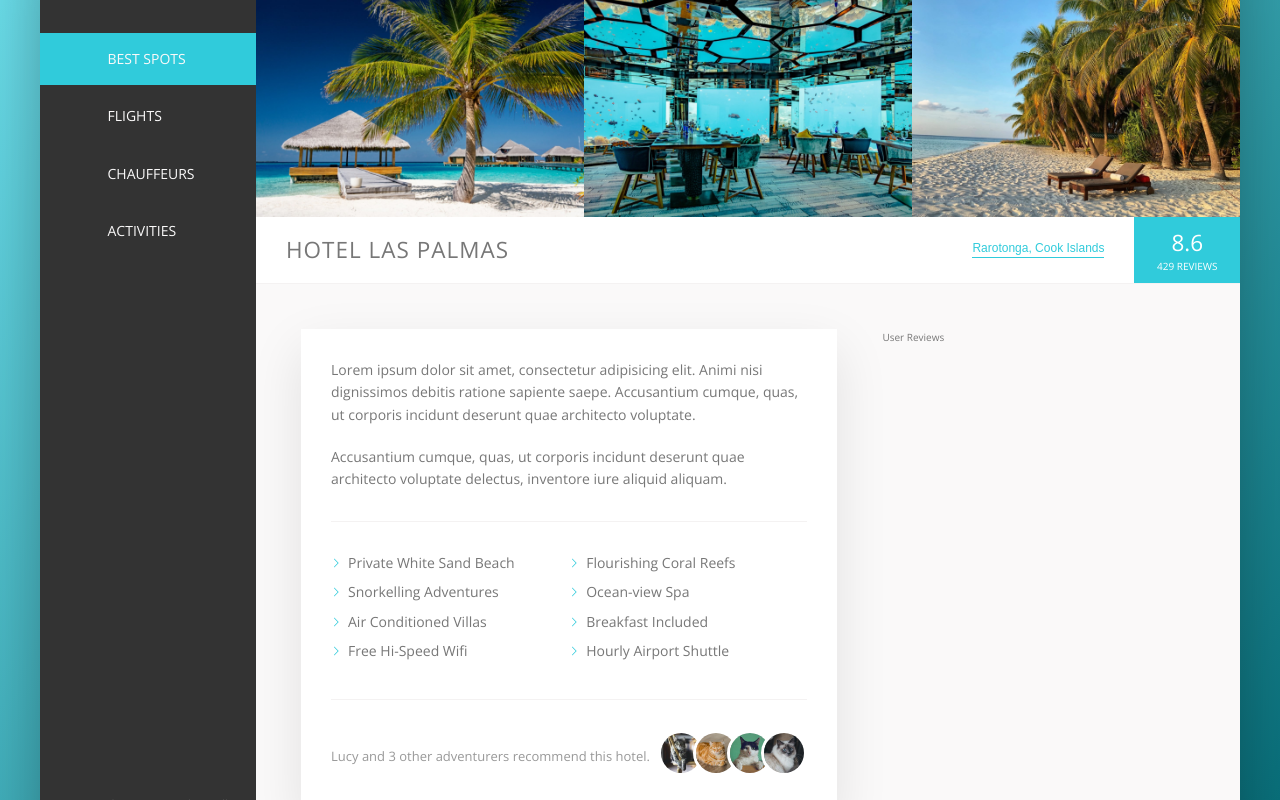
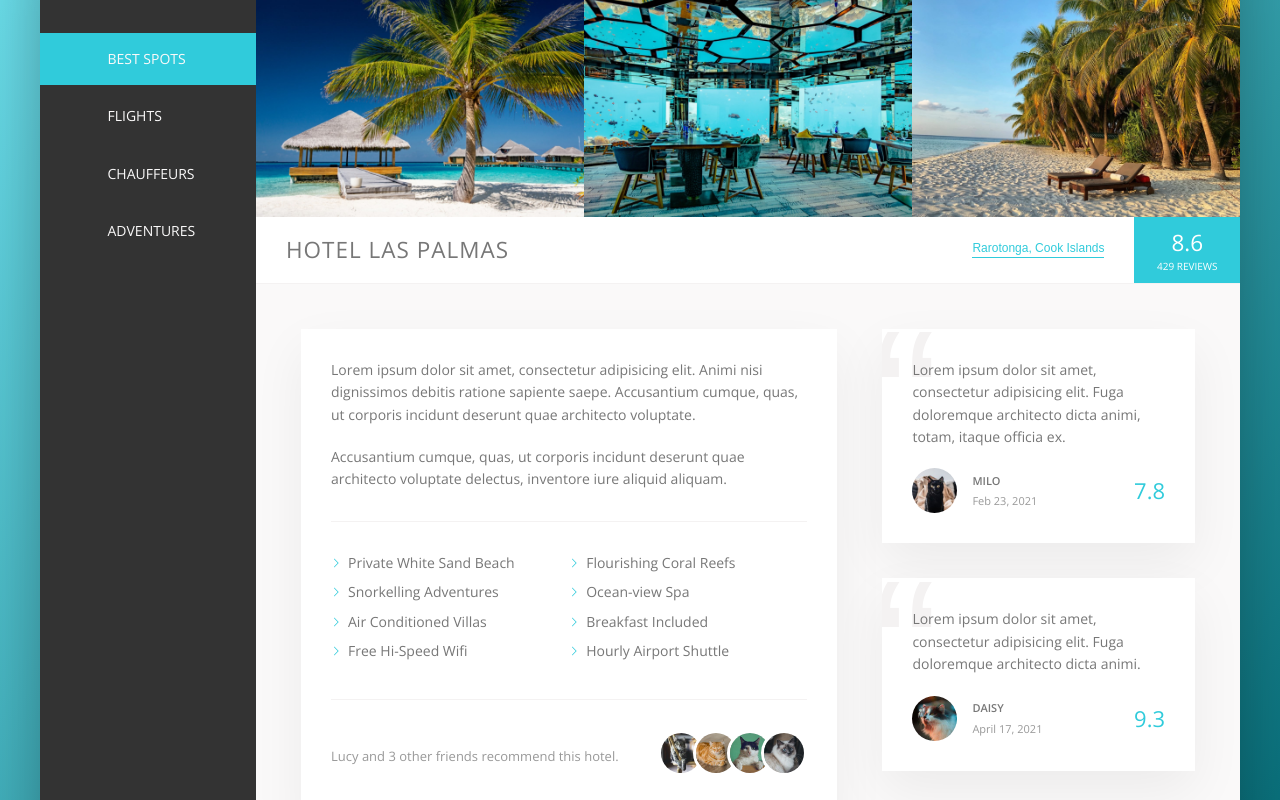
Before and after one commit to vbobey/cat-nap, a website: page index.html in a window 1280 px wide. Shown: the part 152-952 px from the top of the page. Drawn offline with nearby package versions, Linux system fonts and the light colour scheme.

Commit message:
User Reviews Styling

```diff
--- a/index.html
+++ b/index.html
@@ -58,6 +58,7 @@
                     </div>
                 </nav>
             </header>
+
             <div class="content">
                 <nav class="sidebar">
                     <ul class="side-nav">
@@ -90,7 +91,7 @@
                                 <svg class="side-nav__icon">
                                     <use xlink:href="img/sprite.svg#icon-map"></use>
                                 </svg>
-                                <span>Activities</span>
+                                <span>Adventures</span>
                             </a>
                         </li>
                     </ul>
@@ -99,6 +100,7 @@
                         &copy; 2021 by Victoria Bobey. All Rights Reserved.
                     </div>
                 </nav>
+
                 <main class="spot-view">
                     <div class="gallery">
                         <figure class="gallery__item">
@@ -168,7 +170,7 @@
                             </ul>
                             <div class="recommend">
                                 <p class="recommend__count">
-                                    Lucy and 3 other adventurers recommend this hotel.
+                                    Lucy and 3 other friends recommend this hotel.
                                 </p>
                                 <div class="recommend__users">
                                     <img src="img/cat-3.jpg" alt="" class="recommend__photo">
@@ -178,8 +180,35 @@
                                 </div>
                             </div>
                         </div>
+
                         <div class="user-reviews">
-                            User Reviews
+                            <figure class="review">
+                                <blockquote class="review__text">
+                                    Lorem ipsum dolor sit amet, consectetur adipisicing elit. Fuga doloremque architecto dicta animi, totam, itaque officia ex.
+                                </blockquote>
+                                <figcaption class="review__user">
+                                    <img src="img/cat-1.jpg" alt="Cat 1" class="review__photo">
+                                    <div class="review__user-box">
+                                        <p class="review__user-name">Milo</p>
+                                        <p class="review__user-date">Feb 23, 2021</p>
+                                    </div>
+                                    <div class="review__rating">7.8</div>
+                                </figcaption>
+                            </figure>
+                            <figure class="review">
+                                <blockquote class="review__text">
+                                    Lorem ipsum dolor sit amet, consectetur adipisicing elit. Fuga doloremque architecto dicta animi.
+                                </blockquote>
+                                <figcaption class="review__user">
+                                    <img src="img/cat-2.jpg" alt="Cat 1" class="review__photo">
+                                    <div class="review__user-box">
+                                        <p class="review__user-name">Daisy</p>
+                                        <p class="review__user-date">April 17, 2021</p>
+                                    </div>
+                                    <div class="review__rating">9.3</div>
+                                </figcaption>
+                            </figure>
+                            <button class="btn-inline">See All Reviews <span>&rarr;</span></button>
                         </div>
                     </div>
                 </main>
--- a/sass/_base.scss
+++ b/sass/_base.scss
@@ -13,7 +13,7 @@
     --color-grey-dark-2: #777;
     --color-grey-dark-3: #999;
 
-    --shadow-light: 0 2rem 5rem rgba(0, 0, 0, .1);
+    --shadow-light: 0 2rem 5rem rgba(0, 0, 0, .06);
     --shadow-dark: 0 2rem 6rem rgba(0, 0, 0, .3);
 
     --line: 1px solid var(--color-grey-light-2);
--- a/sass/_components.scss
+++ b/sass/_components.scss
@@ -262,32 +262,17 @@
     cursor: pointer;
     transition: all .2s;
 
+    & span {
+        margin-left: .3rem;
+        transition: margin-left .2s;
+    }
+
     &:hover {
         color: var(--color-grey-dark-1);
-    }
 
-    /*
-    &:focus {
-        outline: none;
-        animation: pulsate 1s infinite;
-    }
-    */
-}
-
-@keyframes pulsate {
-    0% {
-        transform: scale(1);
-        box-shadow: none;
-    }
-
-    50% {
-        transform: scale(1.05);
-        box-shadow: 0 1rem 4rem rgba(0, 0, 0, .25);
-    }
-
-    100% {
-        transform: scale(1);
-        box-shadow: none;
+        span {
+            margin-left: .6rem;
+        }
     }
 }
 
@@ -348,3 +333,65 @@
         }
     }
 }
+
+///////////////////////// REVIEWS ///////////////////
+.review {
+    background-color: var(--color-white);
+    box-shadow: var(--shadow-light);
+    padding: 3rem;
+    margin-bottom: 3.5rem;
+    position: relative;
+    overflow: hidden;
+
+    &__text {
+        margin-bottom: 2rem;
+        z-index: 2;
+        position: relative;
+    }
+
+    &__user {
+        display: flex;
+        align-items: center;
+    }
+
+    &__photo {
+        height: 4.5rem;
+        width: 4.5rem;
+        border-radius: 50%;
+        margin-right: 1.5rem;
+    }
+
+    &__user-box {
+        margin-right: auto;
+    }
+
+    &__user-name {
+        font-size: 1.1rem;
+        font-weight: 600;
+        text-transform: uppercase;
+        margin-bottom: .3rem;
+    }
+
+    &__user-date {
+        font-size: 1.1rem;
+        color: var(--color-grey-dark-3);
+    }
+
+    &__rating {
+        color: var(--color-primary);
+        font-size: 2.2rem;
+        font-weight: 400;
+    }
+
+    &::before {
+        content: "\201C";
+        position: absolute;
+        top: -2.75rem;
+        left: -1rem;
+        line-height: 1;
+        font-size: 20rem;
+        font-family: sans-serif;
+        color: var(--color-grey-light-2);
+        z-index: 1;
+    }
+}
--- a/sass/_layout.scss
+++ b/sass/_layout.scss
@@ -37,6 +37,7 @@
 }
 
 .detail {
+    font-size: 1.4rem;
     display: flex;
     padding: 4.5rem;
     background-color: var(--color-grey-light-1);
@@ -44,7 +45,6 @@
 }
 
 .description {
-    font-size: 1.4rem;
     background-color: var(--color-white);
     box-shadow: var(--shadow-light);
     padding: 3rem;
@@ -54,4 +54,8 @@
 
 .user-reviews {
     flex: 1;
+
+    display: flex;
+    flex-direction: column;
+    align-items: center;
 }
```
Also changed, not shown: css/style.css.
